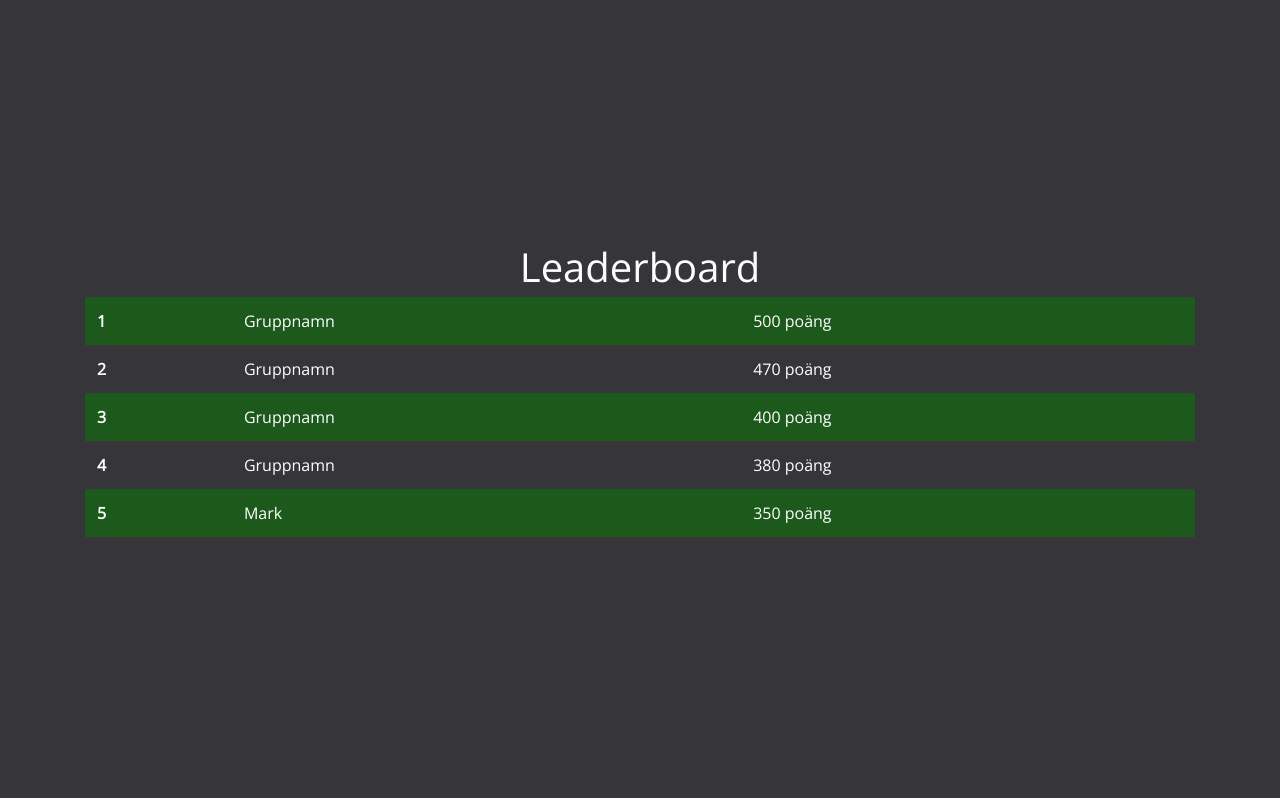
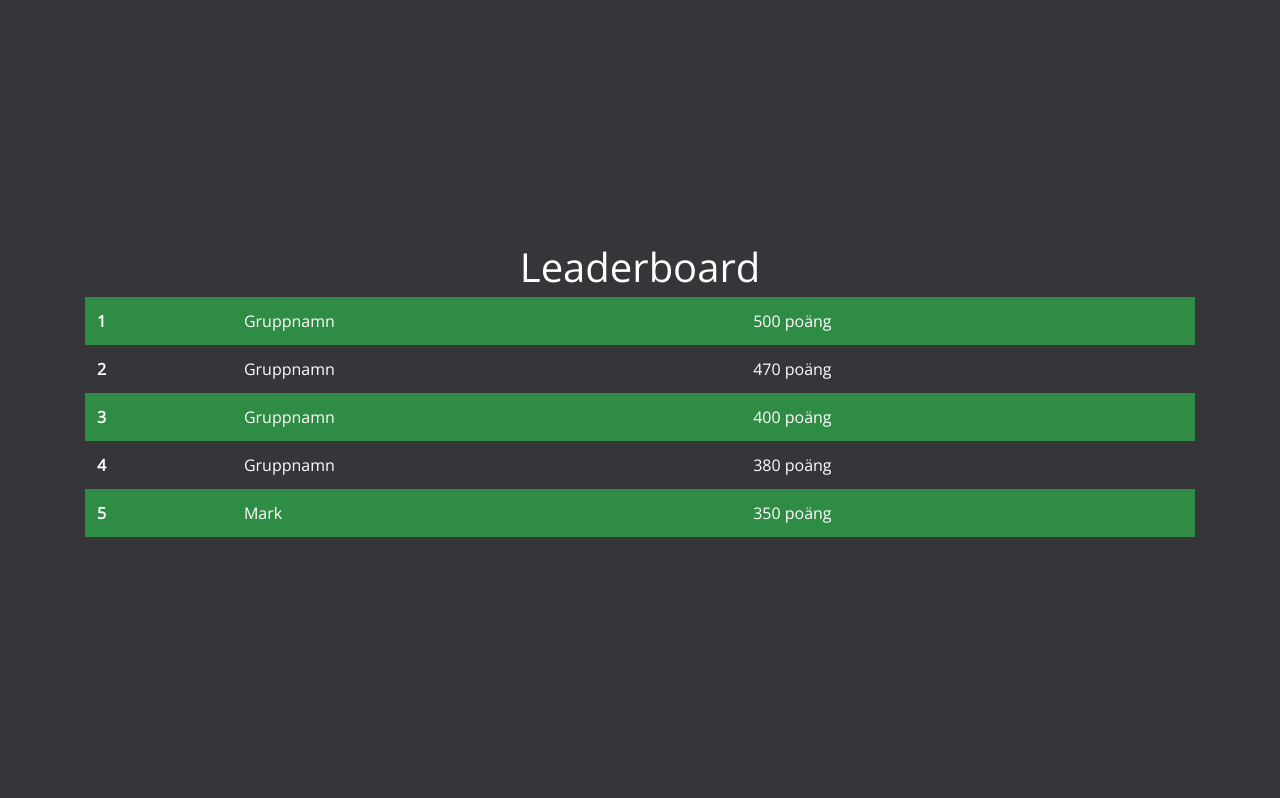
Before and after one commit to Jkidkid/Jkidkid.github.io, a PHP site: page /page.html in a window 1280 px wide. Shown: the part 1601-2399 px from the top of the page. Run offline with PHP 8.4, Linux system fonts and the light colour scheme; some libraries are stand-ins or nearby versions.

Commit message:
change leaderboard-table background color

```diff
--- a/css/page.css
+++ b/css/page.css
@@ -40,5 +40,5 @@ section{
 }
 
 table tr:nth-child(odd){
-    background-color: #1c5a1c;
+    background-color: #2f8c45;
 }
```
